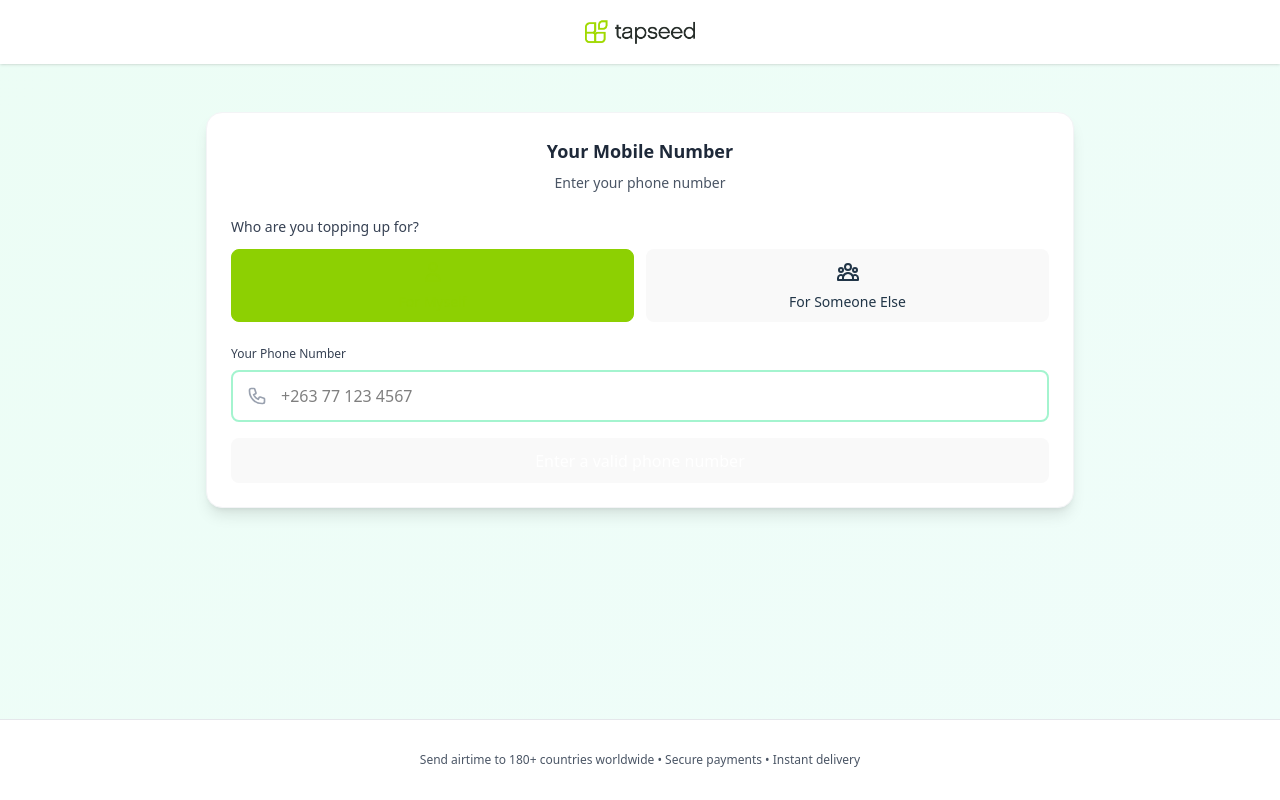
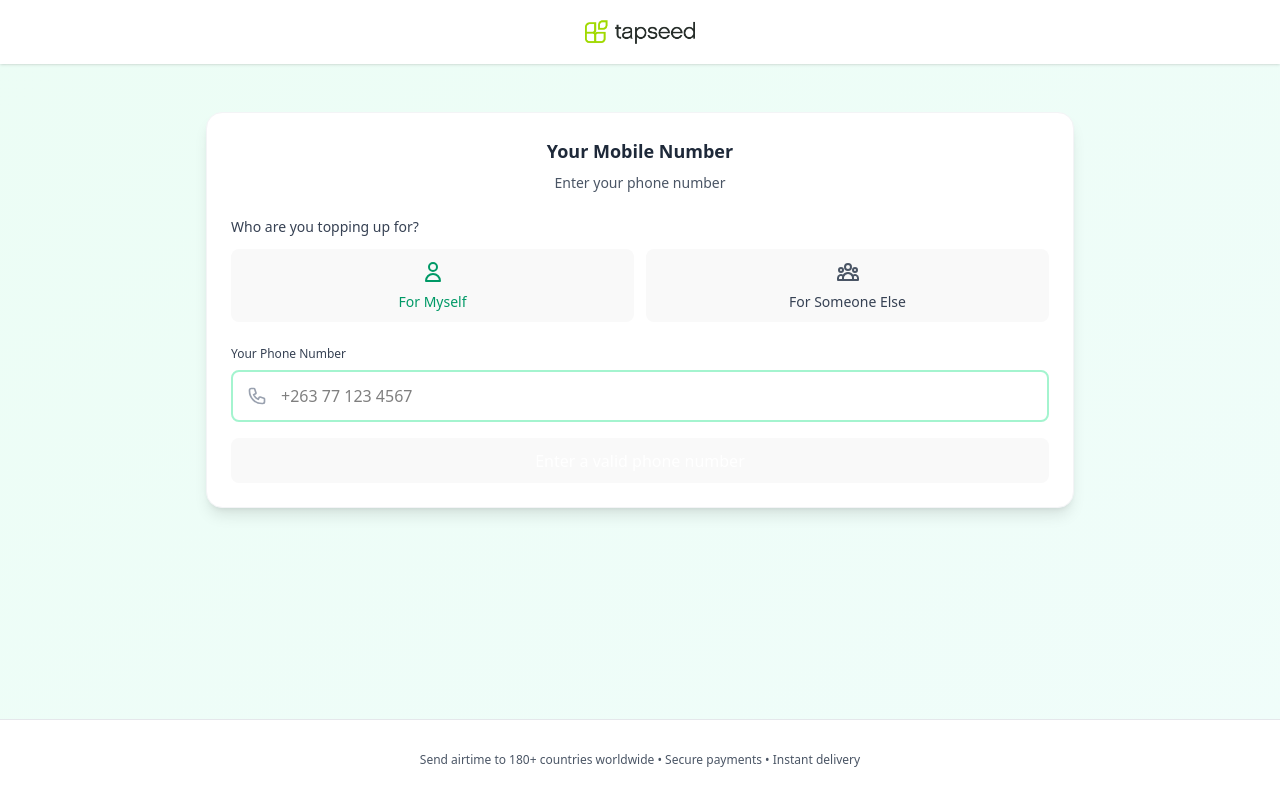
Before and after one commit to khomabhena/h5-airtime, a React (Vite) app: page / in a window 1280 px wide. Built offline with nearby package versions, Linux system fonts and the light colour scheme.

Commit message:
changed border color for selection of account type

```diff
--- a/src/components/PhoneInput.jsx
+++ b/src/components/PhoneInput.jsx
@@ -85,32 +85,30 @@ const PhoneInput = ({ phoneData, setPhoneData, topUpType, setTopUpType }) => {
               onClick={() => setTopUpType('myself')}
               className={`p-4 rounded-lg border-2 transition-all ${
                 topUpType === 'myself'
-                  ? 'border-gray-200'
-                  : 'border-gray-200 hover:border-gray-300'
+                  ? 'border-emerald-500 bg-emerald-50'
+                  : 'border-gray-200 hover:border-emerald-300'
               }`}
-              style={topUpType === 'myself' ? {borderColor: '#8dd002', backgroundColor: '#8dd002'} : {}}
             >
               <div className="flex flex-col items-center space-y-2">
-                <svg className="w-6 h-6" fill="none" stroke="currentColor" viewBox="0 0 24 24" style={topUpType === 'myself' ? {color: '#8dd000'} : {}}>
+                <svg className={`w-6 h-6 ${topUpType === 'myself' ? 'text-emerald-600' : 'text-gray-600'}`} fill="none" stroke="currentColor" viewBox="0 0 24 24">
                   <path strokeLinecap="round" strokeLinejoin="round" strokeWidth={2} d="M16 7a4 4 0 11-8 0 4 4 0 018 0zM12 14a7 7 0 00-7 7h14a7 7 0 00-7-7z" />
                 </svg>
-                <span className="text-sm font-medium" style={topUpType === 'myself' ? {color: '#8dd000'} : {}}>For Myself</span>
+                <span className={`text-sm font-medium ${topUpType === 'myself' ? 'text-emerald-600' : 'text-gray-700'}`}>For Myself</span>
               </div>
             </button>
             <button
               onClick={() => setTopUpType('someone')}
               className={`p-4 rounded-lg border-2 transition-all ${
                 topUpType === 'someone'
-                  ? 'border-gray-200'
-                  : 'border-gray-200 hover:border-gray-300'
+                  ? 'border-emerald-500 bg-emerald-50'
+                  : 'border-gray-200 hover:border-emerald-300'
               }`}
-              style={topUpType === 'someone' ? {borderColor: '#8dd000', backgroundColor: '#8dd00020'} : {}}
             >
               <div className="flex flex-col items-center space-y-2">
-                <svg className="w-6 h-6" fill="none" stroke="currentColor" viewBox="0 0 24 24" style={topUpType === 'someone' ? {color: '#8dd000'} : {}}>
+                <svg className={`w-6 h-6 ${topUpType === 'someone' ? 'text-emerald-600' : 'text-gray-600'}`} fill="none" stroke="currentColor" viewBox="0 0 24 24">
                   <path strokeLinecap="round" strokeLinejoin="round" strokeWidth={2} d="M17 20h5v-2a3 3 0 00-5.356-1.857M17 20H7m10 0v-2c0-.656-.126-1.283-.356-1.857M7 20H2v-2a3 3 0 015.356-1.857M7 20v-2c0-.656.126-1.283.356-1.857m0 0a5.002 5.002 0 019.288 0M15 7a3 3 0 11-6 0 3 3 0 016 0zm6 3a2 2 0 11-4 0 2 2 0 014 0zM7 10a2 2 0 11-4 0 2 2 0 014 0z" />
                 </svg>
-                <span className="text-sm font-medium" style={topUpType === 'someone' ? {color: '#8dd000'} : {}}>For Someone Else</span>
+                <span className={`text-sm font-medium ${topUpType === 'someone' ? 'text-emerald-600' : 'text-gray-700'}`}>For Someone Else</span>
               </div>
             </button>
           </div>
```
